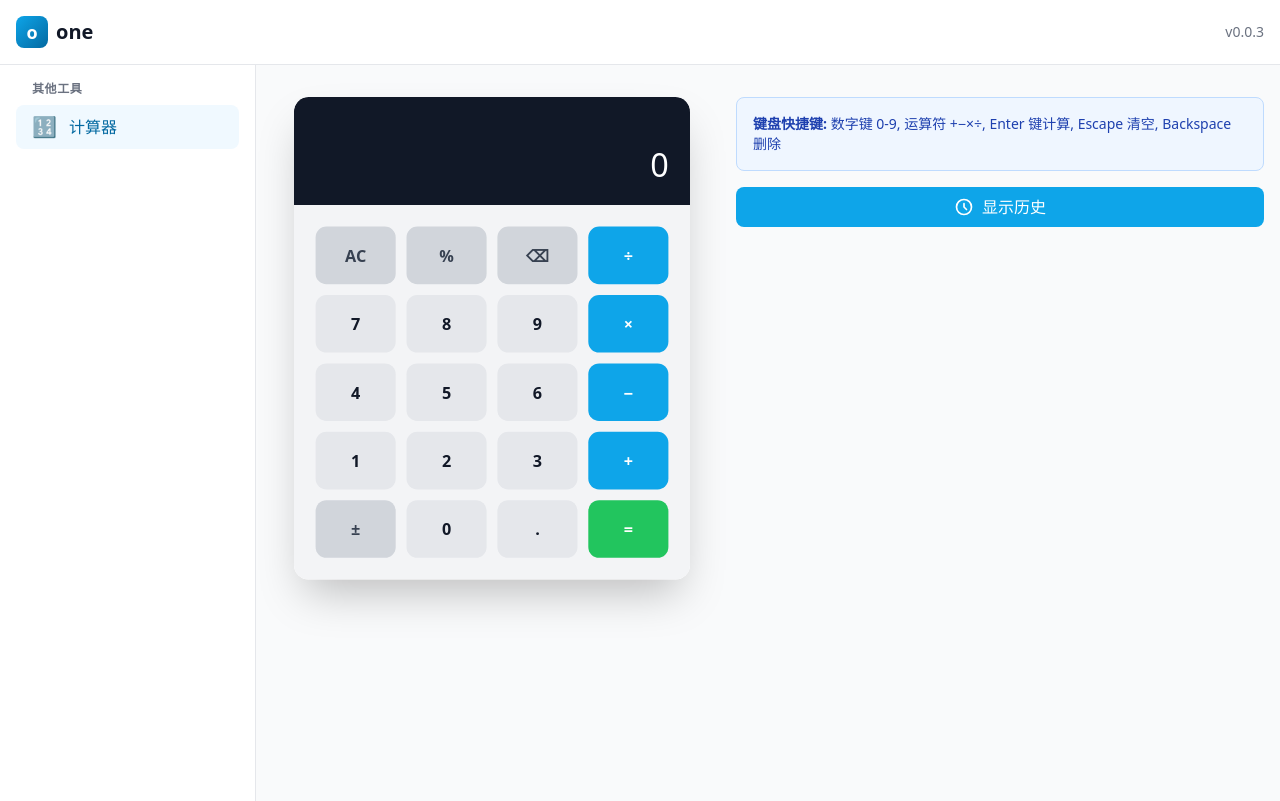
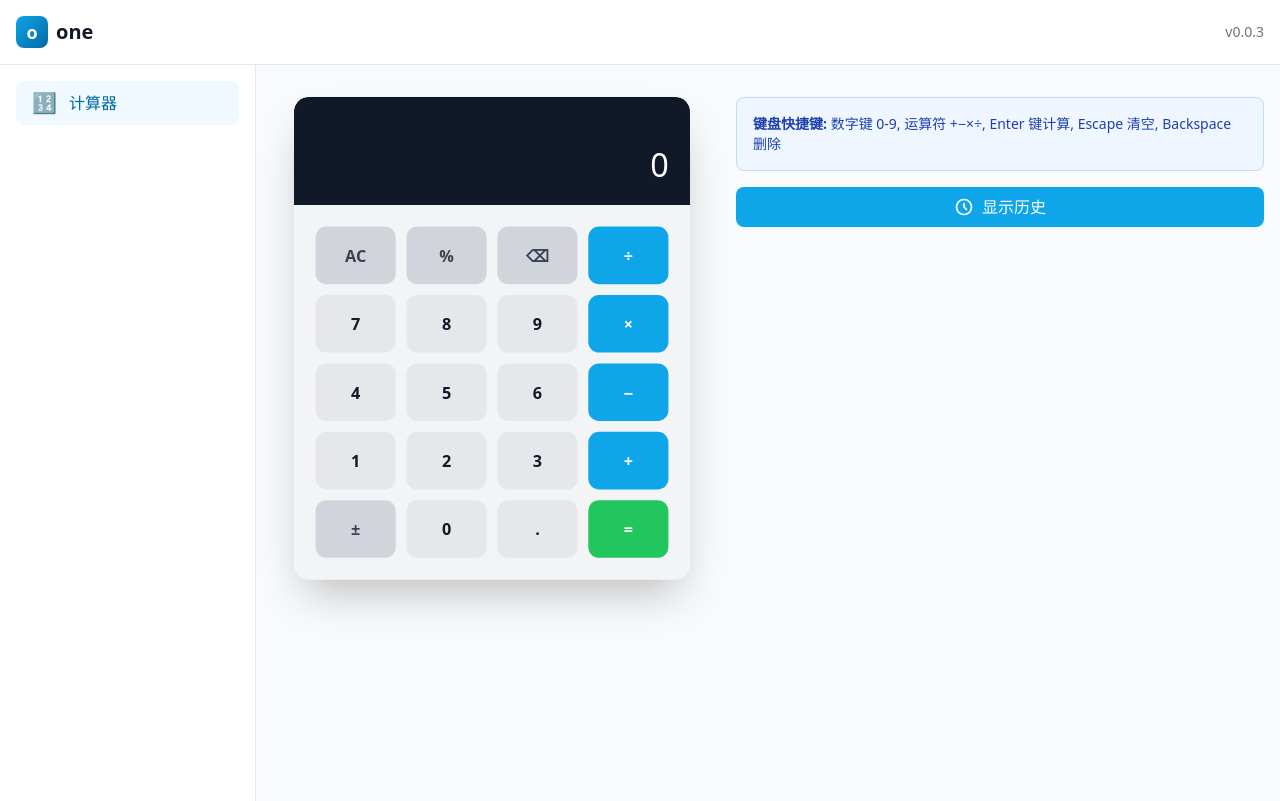
Before and after one commit to zfl420/one, a React (Vite) app: page /tools/calculator in a window 1280 px wide. Built offline with nearby package versions, Linux system fonts and the light colour scheme.

Commit message:
refactor: 简化侧边栏，移除分类结构，只显示工具列表

```diff
--- a/src/components/Layout/Sidebar.tsx
+++ b/src/components/Layout/Sidebar.tsx
@@ -8,22 +8,6 @@ interface SidebarProps {
 
 export default function Sidebar({ isOpen, onClose }: SidebarProps) {
   const location = useLocation()
-
-  const groupedTools = tools.reduce((acc, tool) => {
-    if (!acc[tool.category]) {
-      acc[tool.category] = []
-    }
-    acc[tool.category].push(tool)
-    return acc
-  }, {} as Record<string, typeof tools>)
-
-  const categoryNames: Record<string, string> = {
-    text: '文本工具',
-    convert: '转换工具',
-    image: '图像工具',
-    dev: '开发工具',
-    other: '其他工具',
-  }
 
   return (
     <>
@@ -45,14 +29,8 @@ export default function Sidebar({ isOpen, onClose }: SidebarProps) {
         `}
       >
         <nav className="p-4">
-          <div className="space-y-6">
-            {Object.entries(groupedTools).map(([category, categoryTools]) => (
-              <div key={category}>
-                <h3 className="px-4 text-xs font-semibold text-gray-500 uppercase tracking-wider mb-2">
-                  {categoryNames[category] || category}
-                </h3>
           <div className="space-y-1">
-                  {categoryTools.map((tool) => (
+            {tools.map((tool) => (
               <Link
                 key={tool.id}
                 to={tool.route}
@@ -70,9 +48,6 @@ export default function Sidebar({ isOpen, onClose }: SidebarProps) {
               </Link>
             ))}
           </div>
-              </div>
-            ))}
-          </div>
         </nav>
       </aside>
     </>
```
Lines whose indentation alone changed are shown as unchanged.
